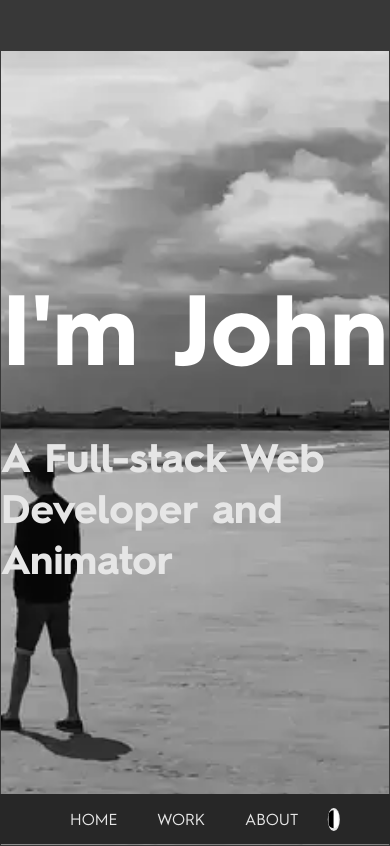
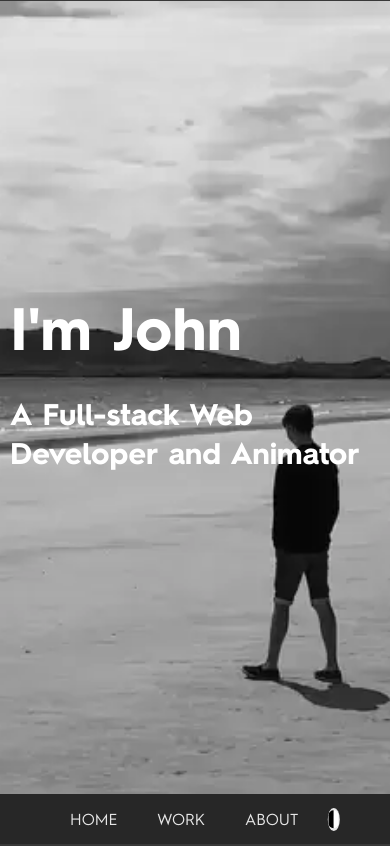
Before and after one commit to johnmuir2001/johnmuir, a React (Create React App) app: page / in a window 390 px wide. Built offline with nearby package versions, Linux system fonts and the light colour scheme.

Commit message:
responsive home page and works pages

```diff
--- a/src/App.css
+++ b/src/App.css
@@ -53,3 +53,9 @@ body {
   transition: background-color 0.2s, color 0.2s;
   color: var(--text-color);
 }
+
+@media screen and (max-width:830px){
+  body {
+    margin: 0 0 50px 0;
+  }
+}
--- a/src/components/ProjectCard.js
+++ b/src/components/ProjectCard.js
@@ -71,15 +71,25 @@ const CardWrapper = styled.div`
 
     @media screen and (max-width:830px){
         & {
-            width: calc((100vw /1) - 2px);
+            width: calc((100vw /2) - 2px);
             margin: 1px;
             background-size: cover;
             background-position: center;
         }
 
+        &:hover {
+            background-color: rgba(0, 0, 0, 0.4);
+            background-size: cover;
+        }
+
         &::before {
             background-color: rgba(0, 0, 0, 0.4);
         }
+
+        &:hover::before {
+            background-color: rgba(0, 0, 0, 0.4);
+        }
+
         h1 {
             opacity: 1;
             filter: blur(0px);
--- a/src/pages/Home.js
+++ b/src/pages/Home.js
@@ -59,6 +59,7 @@ const HomeWrapper = styled.div`
   perspective: 300px;
   perspective-origin: center top;
   transform-style: preserve-3d;
+  width: 100vw;
 
   header {
     height: calc(100vh - 50px);
@@ -69,7 +70,6 @@ const HomeWrapper = styled.div`
     vertical-align: top;
     transform-origin: center top;
     transform: translateZ(-300px) scale(2);
-    filter: grayscale(100%);
   }
 
   #landingContent {
@@ -90,6 +90,7 @@ const HomeWrapper = styled.div`
     }
     h2 {
       font-size: 40px;
+      color: white;
     }
   }
 
@@ -102,7 +103,7 @@ const HomeWrapper = styled.div`
 
   @media screen and (max-width:830px){
         & {
-            width: calc((100vw /1) - 2px);
+            width: 100vw;
             margin: 1px;
             background-size: cover;
             background-position: center;
@@ -116,6 +117,31 @@ const HomeWrapper = styled.div`
             filter: blur(0px);
             font-size: 13px;
         }
+        header {
+          background-size: auto 100%;
+          background-position: 35% 50%;
+        }
+
+        #landingContent {
+          position: absolute;
+          top: 0;
+          left: 0;
+          height: calc(100vh - 50px);
+          width: 100%;
+          display: flex;
+          flex-direction: column;
+          justify-content: center;
+          align-items: flex-start;
+          padding: 0 30px 0 10px;
+          box-sizing: border-box;
+
+          h1 {
+            font-size: 60px;
+          }
+          h2 {
+            font-size: 30px;
+          }
+        }
   }
 `;
 
@@ -124,8 +150,15 @@ const ProjectCardWrapper = styled.div`
   flex-wrap: wrap;
   justify-content: flex-start;
   width: 100%;
+  box-sizing: border-box;
+  padding-bottom: 0px;
 
-  box-sizing: border-box;
+
+  @media screen and (max-width:830px){
+    & {
+      padding-bottom: 50px;
+    }
+  }
 `;
 
 const FilterWrapper = styled.div`
```
